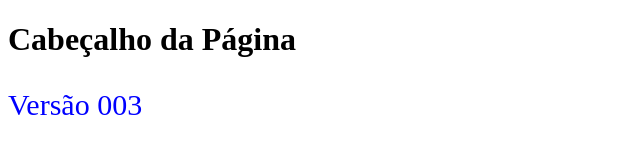
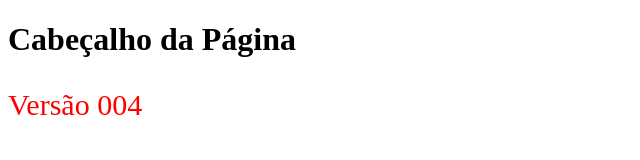
Before and after one commit to tiagosenai/des2121-2-1, a plain HTML site: page index.html in a window 1280 px wide. Shown: the whole page, without its empty margins (0-640 px from the left). Drawn offline with Linux system fonts and the light colour scheme.

Commit message:
Versão 0.0.4 - Paragrafo da Página Principal

```diff
--- a/index.html
+++ b/index.html
@@ -8,6 +8,6 @@
 </head>
 <body>
     <h1>Cabeçalho da Página</h1>
-    <p style="color:blue; font-size:30px;">Versão 003</p>
+    <p style="color:red; font-size:30px;">Versão 004</p>
 </body>
 </html>
```
